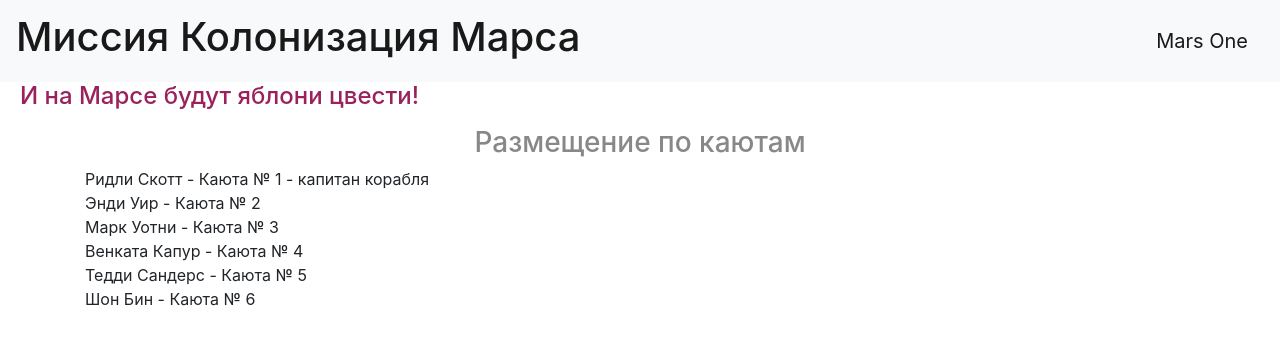
After one commit to IlyaPodkolzin/yandexProject2, a Flask app: page /distribution in a window 1280 px wide. The commit adds this page. Shown: the top 345 px of the page. Run offline with Flask 2, Linux system fonts and the light colour scheme; some libraries are stand-ins or nearby versions.

Commit message:
/distribution

```diff
--- a/main.py
+++ b/main.py
@@ -42,11 +42,17 @@ def answer():
                            answers=answers)
 
 
-@app.route('/login', methods=['GET', 'POST'])
+@app.route('/login')
 def login():
     form = LoginForm()
     return render_template('login.html', title='Аварийный доступ', form=form)
 
 
+@app.route('/distribution')
+def distribution():
+    astronaut_list = ["Ридли Скотт", "Энди Уир", "Марк Уотни", "Венката Капур", "Тедди Сандерс", "Шон Бин"]
+    return render_template('distribution.html', astronaut_list=astronaut_list)
+
+
 if __name__ == '__main__':
     app.run(port=8080, host='127.0.0.1')
--- a/static/css/style.css
+++ b/static/css/style.css
@@ -2,3 +2,8 @@ h4 {
     color: #99215c;
     margin-left: 20px;
 }
+
+h3 {
+    color: #888888;
+    margin-top: 15px;
+}
--- /dev/null
+++ b/templates/distribution.html
@@ -0,0 +1,8 @@
+{% extends "base.html" %}
+
+{% block content %}
+    <center><h3>Размещение по каютам</h3></center>
+    {% for astronaut in astronaut_list %}
+    <div>{{ astronaut }} - Каюта № {{ loop.index }} {% if loop.first %} - капитан корабля {% endif %} </div>
+    {% endfor %}
+{% endblock %}
```
